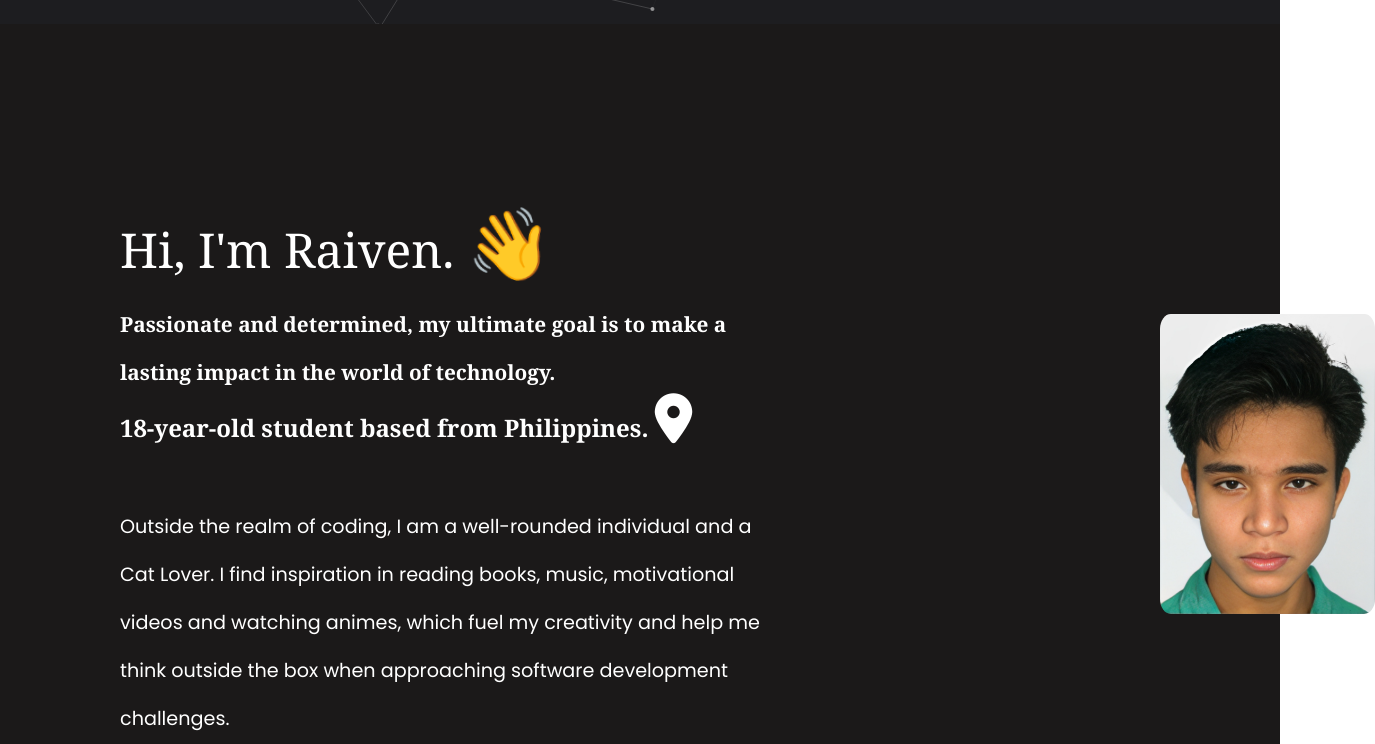
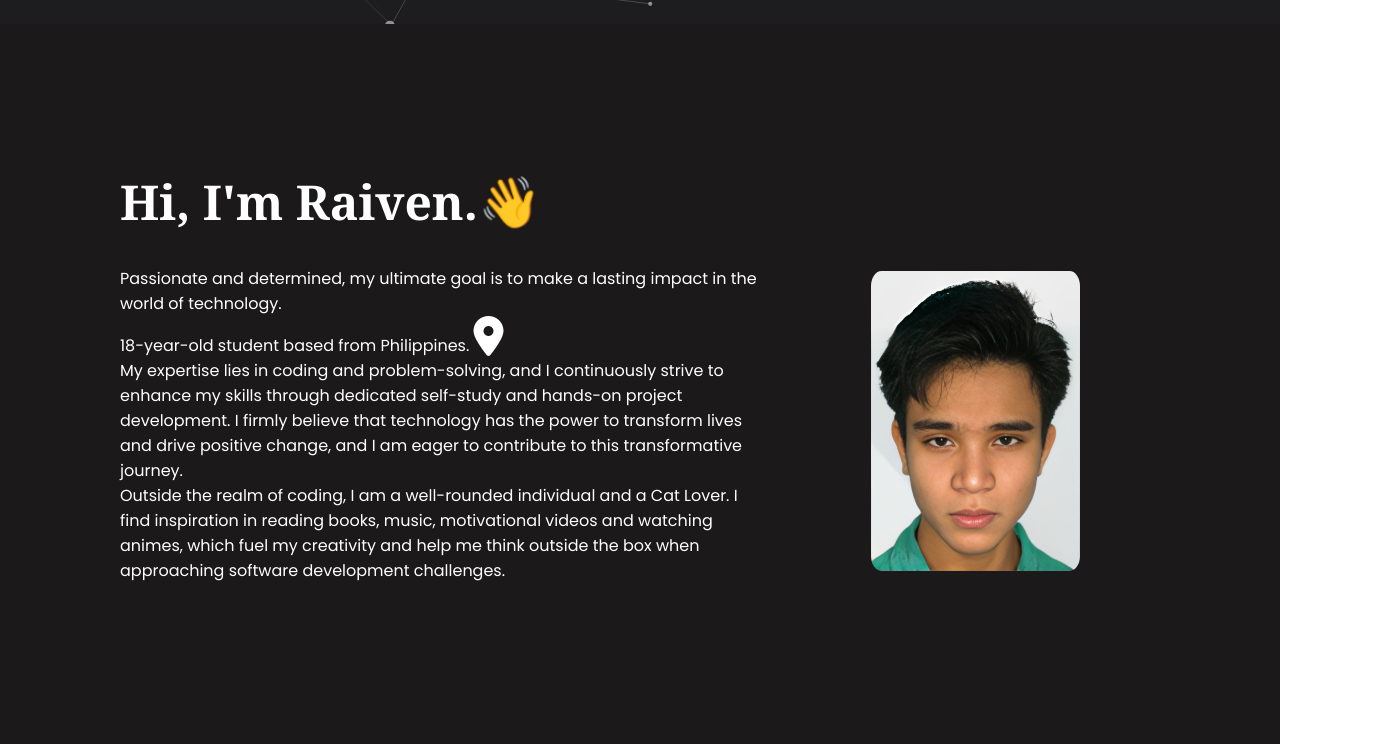
Before and after one commit to JohnRaivenOlazo/johnraivenolazo.github.io, a plain HTML site: page index.html in a window 1280 px wide. Shown: the part 776-1520 px from the top of the page, 1375 px wide, since content can reach past the window. Drawn offline with Linux system fonts and the light colour scheme.

Commit message:
Added Files

```diff
--- a/index.html
+++ b/index.html
@@ -40,23 +40,21 @@
         </header>
 
     <div class="about" id="about">
-
-        <section class="hidden" id="profile">
-            <div class="profile">
-                <img src="images/enhanced.png" alt="About Pic">
-                <p>
-                    <span id="about-header">Hi, I'm Raiven. </span><span class="wave">👋</span>
-                    <br>
-                    <span id="about-sub-header">Passionate and determined, my ultimate goal is to make a lasting impact in the world of technology.</span>
-                    <br>
-                    <span id="about-sub-header-2">18-year-old student based from Philippines. <i class="fa-solid fa-location-dot"></i></span>
-                    <br>
-                    <br>
-                    <span id="about-description"> Outside the realm of coding, I am a well-rounded individual and a Cat Lover. I find inspiration in reading books, music, motivational videos and watching animes, which fuel my creativity and help me think outside the box when approaching software development challenges.</span>
-                </p>
+            <div class="profile hidden">
+                    <section class="">
+                    <h1 id="about-header">Hi, I'm Raiven.<span class="wave">👋</span></h1>
+                    </section>
+                    <section class="">
+                    <p id="about-sub-header">Passionate and determined, my ultimate goal is to make a lasting impact in the world of technology.</p>
+                    </section>
+                    <p id="about-sub-header-2">18-year-old student based from Philippines. <i class="fa-solid fa-location-dot"></i></p>
+                    <section class="">
+                    <p id="about-description"> My expertise lies in coding and problem-solving, and I continuously strive to enhance my skills through dedicated self-study and hands-on project development. I firmly believe that technology has the power to transform lives and drive positive change, and I am eager to contribute to this transformative journey. <br> Outside the realm of coding, I am a well-rounded individual and a Cat Lover. I find inspiration in reading books, music, motivational videos and watching animes, which fuel my creativity and help me think outside the box when approaching software development challenges.</p>
+                    </section>
             </div>
-        </section>
-
+            <div class="profile-image hidden2">
+            <img src="images/enhanced.png" alt="About Pic">
+            </div>
     </div>
 
     <footer>
@@ -67,7 +65,7 @@
     window.addEventListener('scroll', isscroll);
 
     function isscroll(){
-        var raiven = document.querySelectorAll('.hidden');
+        var raiven = document.querySelectorAll('.hidden, .hidden2');
     for(var i = 0; i < raiven.length; i++){
         let windowHeight = window.innerHeight;
         let scrollTop = raiven[i].getBoundingClientRect().top;
--- a/style.css
+++ b/style.css
@@ -23,23 +23,25 @@
     background-color: #131314;
 }
 
+/*Header*/
+
 #particles-js {
-    position: relative;
-    height: 100vh;
-    text-align: center;
-    background-size: cover;
-    justify-content: center;
-    background-color: #1d1d20;
+  height: 100vh;
+  text-align: center;
+  position: relative;
+  background-size: cover;
+  justify-content: center;
+  background-color: #1d1d20;
 }
 
 .header{
     top: 25vh; left: 30vh; right: 30vh;
     display: flex;
     position: absolute;
+    text-align: center;
+    align-items: center;
+    flex-direction: column;
     justify-content: center;
-    align-items: center;
-    text-align: center;
-    flex-direction: column;
 }
 
 .header .header-title {
@@ -47,11 +49,6 @@
     font-size: 4rem;
     font-family: Arial;
     color: white;
-    text-shadow:
-    -1px -1px 0 rgb(0, 0, 0), /* Top left */
-     1px -1px 0 rgb(0, 0, 0), /* Top right */
-    -1px 1px 0 rgb(0, 0, 0), /* Bottom left */
-     1px 1px 0 #000; /* Bottom right */
 }
 
   .header-title span {
@@ -122,25 +119,70 @@
 /*ABOUT SECTION*/
 
 .about{
-  color: white;
-  height: 100vh;
-  justify-content: center;
+  padding: 0 15vh;
+  min-height: 100vh;
+  background-color: #1b1919;
+  display: flex;
   align-items: center;
-  font-family: sans-serif;
-  font-size: 3rem;
-  background-color: #1b1919;
-  padding: 5vh 15vh;
+  justify-content: space-between;
 }
 
+.about .profile{
+  position: relative;
+  padding-right: 100px;
+  display: flex;
+  flex-direction: column;
+  text-align: left;
+}
 
+.about .profile #about-header, #about-sub-header, #about-sub-header-2, #about-description{
+  color: white;
+}
 
-.about #profile #about-divider{
-  color: #00FFFF;
+#about-header{
+  position: relative;
+  margin-top: -100px;
+  font-family:Georgia, 'Times New Roman', Times, serif;
+  font-size: 3rem;
+}
+
+.about .profile-image{
+  margin-right: 10vh;
+}
+
+.about .profile-image img{
+  height: 300px;
+  width: 800px;
+  max-width: 100%;
+  max-height: 100%;
+  border-radius: 5%;
+}
+
+.hidden{
+  opacity: 0;
+  transform: translateX(-100%);
+  transition: all 0.6s ease-out;
+}
+
+.hidden2{
+  opacity: 0;
+  transform: translateX(500px);
+  transition: all 0.6s ease-out;
+}
+
+.active{
+  transform: translateX(0);
+  opacity: 1;
 
 }
 
+.fa-location-dot{
+  display: inline-block;
+  font-size: 40px;
+}
+
 .wave {
-  font-size: 70px;
+  font-size: 50px;
   animation-name: wave-animation;
   animation-duration: 2.5s;
   animation-iteration-count: infinite;
@@ -160,77 +202,6 @@
   100% { transform: rotate( 0.0deg) }
 }
 
-
-.about .profile{
-  padding-right: 400px;
-}
-.about .profile img{
-  position: absolute;
-  left: 130vh;
-  height: 300px;
-  max-width: 100%;
-  max-height: 100%;
-  border-radius: 5%;
-}
-
-.about .profile {
-  display: flex;
-  justify-content: center;
-  text-align: left;
-  align-items: center;
-  min-height: 100vh;
-}
-
-.about .profile #about-header{
-  font-size: 3.0rem;
-  font-family: Georgia, 'Times New Roman', Times, serif;
-}
-
-.about .profile #about-sub-header {
-  font-size: 1.3rem;
-  font-family: Cambria, Cochin, Georgia, Times, 'Times New Roman', serif;
-  font-weight: bold;
-}
-
-.about-divider{
-  position: relative;
-  height: 2px;
-  width: 2px;
-  background-color: red;
-}
-
-.about .profile #about-sub-header-2 {
-  font-size: 1.5rem;
-  font-family: Cambria, Cochin, Georgia, Times, 'Times New Roman', serif;
-  font-weight: bold;
-}
-
-.about .profile #about-description {
-  font-size: 1.2rem;
-  font-weight: light;
-}
-
-.fa-location-dot{
-  font-size: 50px;
-}
-
-.hidden{
-  font-size: 2rem;
-  display: grid;
-  place-items: center;
-  text-align: center;
-  min-height: 100vh;
-  opacity: 0;
-  transform: translateX(-300px);
-  transition: all 0.6s ease-out;
-}
-
-.active{
-  transform: translateX(0);
-  opacity: 1;
-
-}
-
 /**/
 
 footer{
```
